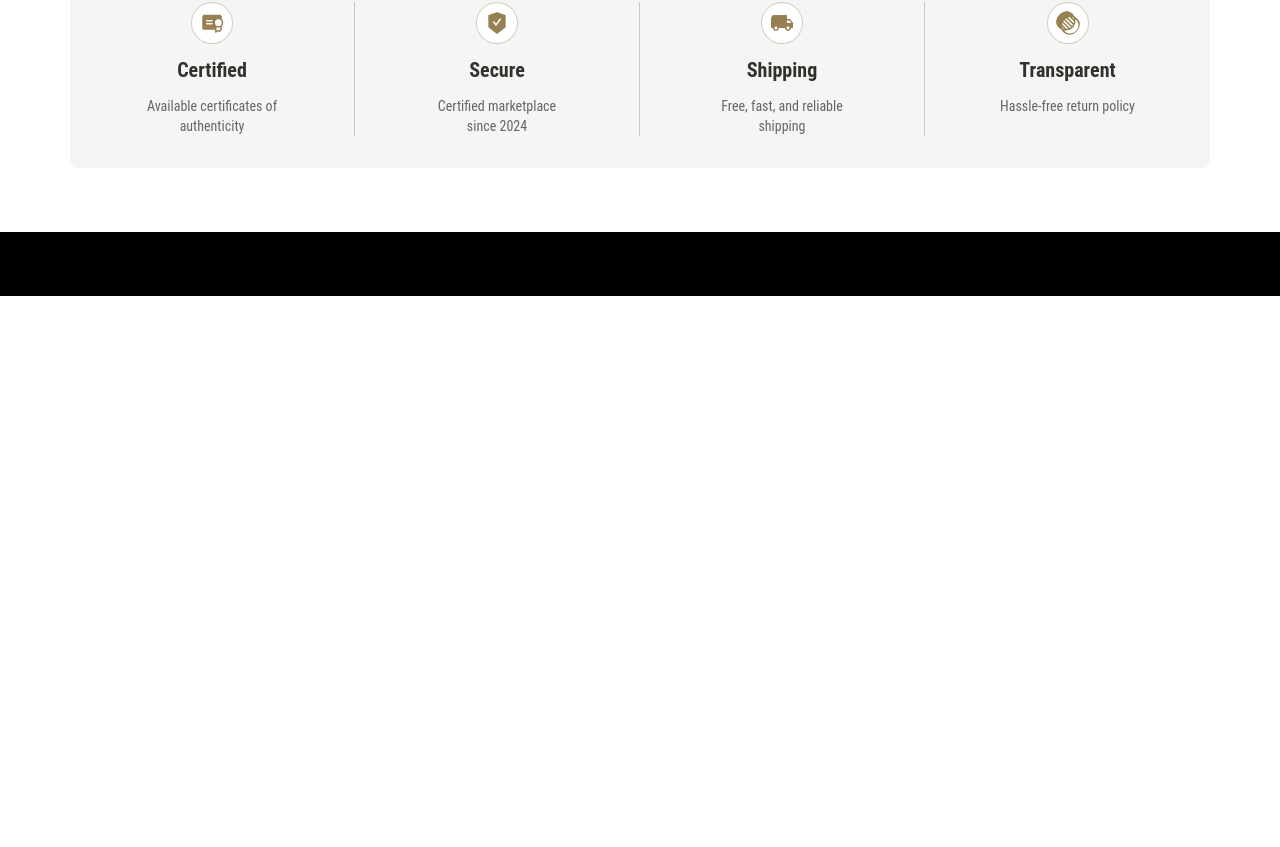
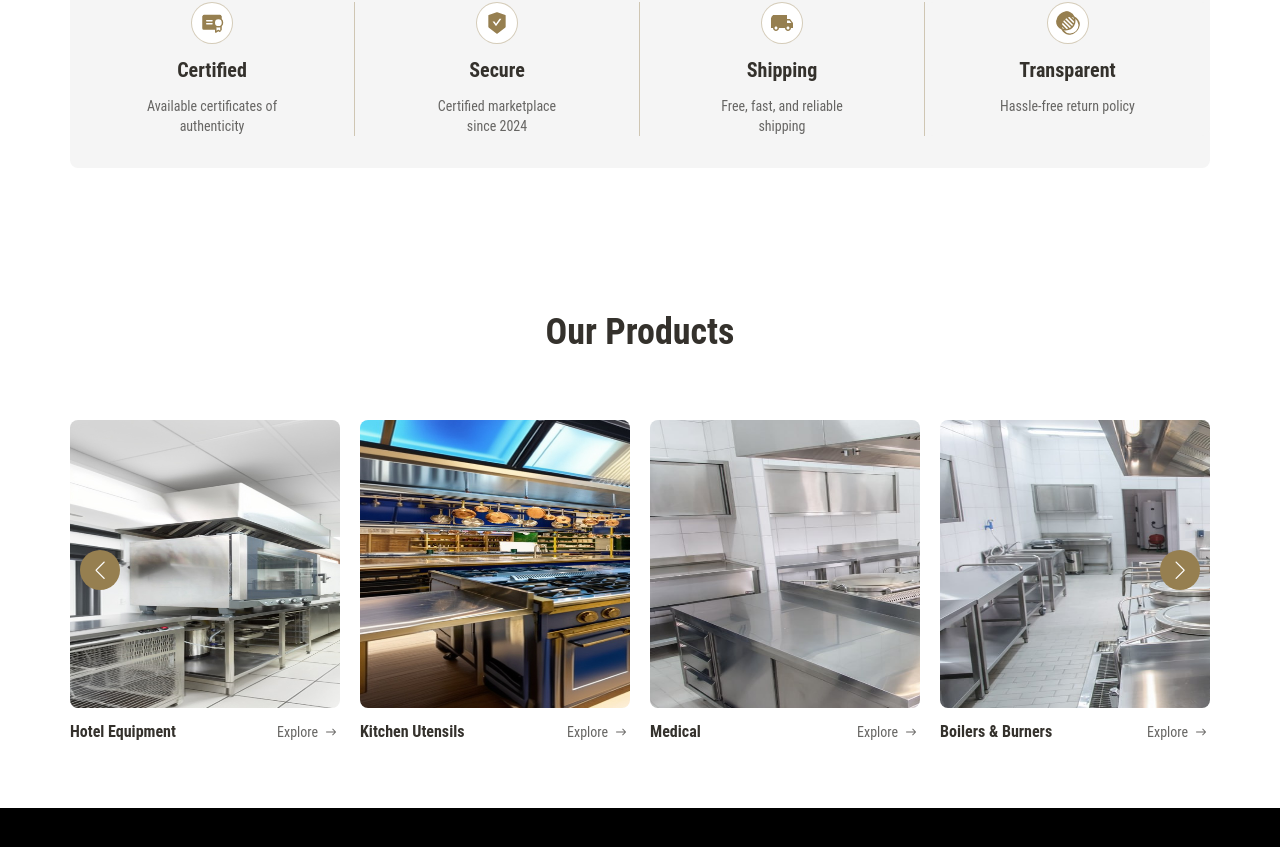
Before and after one commit to AlaaAhmeeddd/general-trade, a Next.js app: page / in a window 1280 px wide. Shown: the part 671-1518 px from the top of the page. Before the commit the page ends 967 px from the top, so only its background shows below. Built offline with nearby package versions, Linux system fonts and the light colour scheme.

Commit message:
feat: add products swiper section

```diff
--- /dev/null
+++ b/app/(site)/components/Categories.tsx
@@ -0,0 +1,71 @@
+"use client";
+import React from 'react';
+import { Swiper, SwiperSlide } from 'swiper/react';
+import 'swiper/css';
+import 'swiper/css/navigation';
+import { Keyboard, Navigation, Autoplay } from 'swiper/modules';
+import { productsType } from '@/constants';
+import Link from 'next/link';
+import { IoIosArrowRoundForward } from "react-icons/io";
+import Image from 'next/image';
+
+
+export default function Categories() {
+
+  return (
+    <div className='px-4 pt-8 pb-16 h-auto w-full'>
+      <div className="container mx-auto">
+        <h1 id='categories' className='my-12 font-semibold text-4xl text-basic-text capitalize text-center'>
+          Our Products
+        </h1>
+        <Swiper
+          slidesPerView={1}
+            breakpoints={{
+              620:{
+                spaceBetween: 20,
+                slidesPerView: 2,
+              },
+              960:{
+                spaceBetween: 20,
+                slidesPerView: 4,
+              }
+            }}
+          spaceBetween={20}
+          keyboard={{
+            enabled: true,
+          }}
+          autoplay={{
+            delay: 3500,
+            disableOnInteraction: false,
+          }}
+          navigation={true}
+          modules={[Keyboard, Navigation, Autoplay]}
+          className="mySwiper relative;"
+        >
+          {
+            productsType.map((type, index)=>(
+              <SwiperSlide key={index} className='group cursor-pointer pt-[20px]'>
+                <div className='overflow-hidden rounded-lg group-hover:-translate-y-4 transition-all duration-200'>
+                  <div className="w-[600px] h-72">
+                    <Link href={type.href}>
+                      <Image src={type.imageHref} alt="type" width={800} height={800} className='h-full w-full' />
+                    </Link>
+                  </div>
+                </div>
+                <div className='flex justify-between items-center mt-3 group-hover:-translate-y-4 transition-all duration-200'>
+                  <p className='text-basic-text text-base font-semibold'>{type.title}</p>
+                  <button>
+                    <Link href={type.href} className='flex gap-1 items-center text-dark-gray text-sm group-hover:font-semibold  hover:font-semibold'>
+                      Explore
+                      <IoIosArrowRoundForward className='text-lg' />
+                    </Link>
+                  </button>
+                </div>
+              </SwiperSlide>
+            ))
+          }
+        </Swiper>
+      </div>
+    </div>
+  );
+}
--- a/app/(site)/components/Hero.tsx
+++ b/app/(site)/components/Hero.tsx
@@ -19,9 +19,12 @@ const containerVariants =  ({
 })
 
 function Hero() {
-  const handleClick = ()=> {
-
-  }
+  const handleClick = () => {
+    const element = document.getElementById('categories');
+    if (element) {
+      element.scrollIntoView({ behavior: 'smooth' });
+    }
+  };
 
   return <LazyMotion features={domAnimation}>
     <div className="bg-secondary px-4 py-16 h-auto">
@@ -41,7 +44,7 @@ function Hero() {
             products designed to stand the test of time.
           </p>
           <div className="w-fit mt-4">
-            <CustomButton title={"Explore Our Categories"} handleOnClick={handleClick} hasShadow={true} hasArrow={true} />
+            <CustomButton title={"Explore Our Products"} handleOnClick={handleClick} hasShadow={true} hasArrow={true} />
           </div>
         </motion.div>
 
--- a/app/(site)/layout.tsx
+++ b/app/(site)/layout.tsx
@@ -22,9 +22,11 @@ export default function UserLayout({
   return (
     <html lang="en">
       <body className={inter.className}>
-        <Header />
-        <main className="min-h-[70vh]">{children}</main>
-        <Footer />
+        <main className="min-h-[70vh]">
+          <Header />
+          {children}
+          <Footer />
+        </main>
       </body>
     </html>
   )
--- a/app/(site)/page.tsx
+++ b/app/(site)/page.tsx
@@ -1,3 +1,4 @@
+import Categories from "./components/Categories"
 import FeatureHighlights from "./components/FeatureHighlights"
 import Hero from "./components/Hero"
 
@@ -6,6 +7,7 @@ export default function Home() {
     <main>
       <Hero />
       <FeatureHighlights />
+      <Categories />
     </main>
   )
 }
--- a/app/globals.css
+++ b/app/globals.css
@@ -7,6 +7,25 @@
 html {
   scroll-behavior: smooth !important;
   font-family: "Roboto Condensed", sans-serif;
+}
+
+.swiper-button-next, .swiper-button-prev {
+  color: white !important;
+  background-color: #967F50 !important;
+  border-radius: 100% !important;
+  width: 40px !important;
+  height: 40px !important;
+  display: flex !important;
+  justify-content: center !important;
+  align-items: center !important;
+}
+
+.swiper-button-next:hover, .swiper-button-prev:hover {
+  /* background-color: rgba(227, 19, 19, 0.7);  */
+}
+
+.swiper-button-next::after, .swiper-button-prev::after {
+  font-size: 18px !important;
 }
 
 /* Start feature section */
--- a/constants/index.ts
+++ b/constants/index.ts
@@ -22,27 +22,43 @@ export const navLinks = [
 ]
 export const productsType = [
     {
-        title: "Press brake",
-        href: "/machine?type=brake",
+        title: "Central Kitchen",
+        href: "/product?type=hot",
+        imageHref: '/kitchen.jpg'
     },
     {
-        title: "Shear Machines",
-        href: "/machine?type=shear",
+        title: "Hotel Equipment",
+        href: "/product?type=kitchen",
+        imageHref: '/kitchen2.jpg'
     },
     {
-        title: "Laser Machines",
-        href: "/machine?type=laser",
+        title: "Kitchen Utensils",
+        href: "/product?type=utensils",
+        imageHref: '/kitchen3.jpg'
     },
     {
-        title: "Rollers Machines",
-        href: "/machine?type=rolling",
+        title: "Medical",
+        href: "/product?type=others",
+        imageHref: '/kitchen4.jpg'
     },
     {
-        title: "Punching Machines",
-        href: "/machine?type=press",
+        title: "Boilers & Burners",
+        href: "/product?type=burner",
+        imageHref: '/kitchen5.jpg'
     },
     {
-        title: "Bender Machines",
-        href: "/machine?type=bind",
+        title: "Laundry",
+        href: "/product?type=laundry",
+        imageHref: '/kitchen6.jpg'
+    },
+    {
+        title: "Home Appliances",
+        href: "/product?type=castle",
+        imageHref: '/kitchen7.jpg'
+    },
+    {
+        title: "Others",
+        href: "/product?type=coffe",
+        imageHref: '/machine.jpg'
     },
 ]
```
